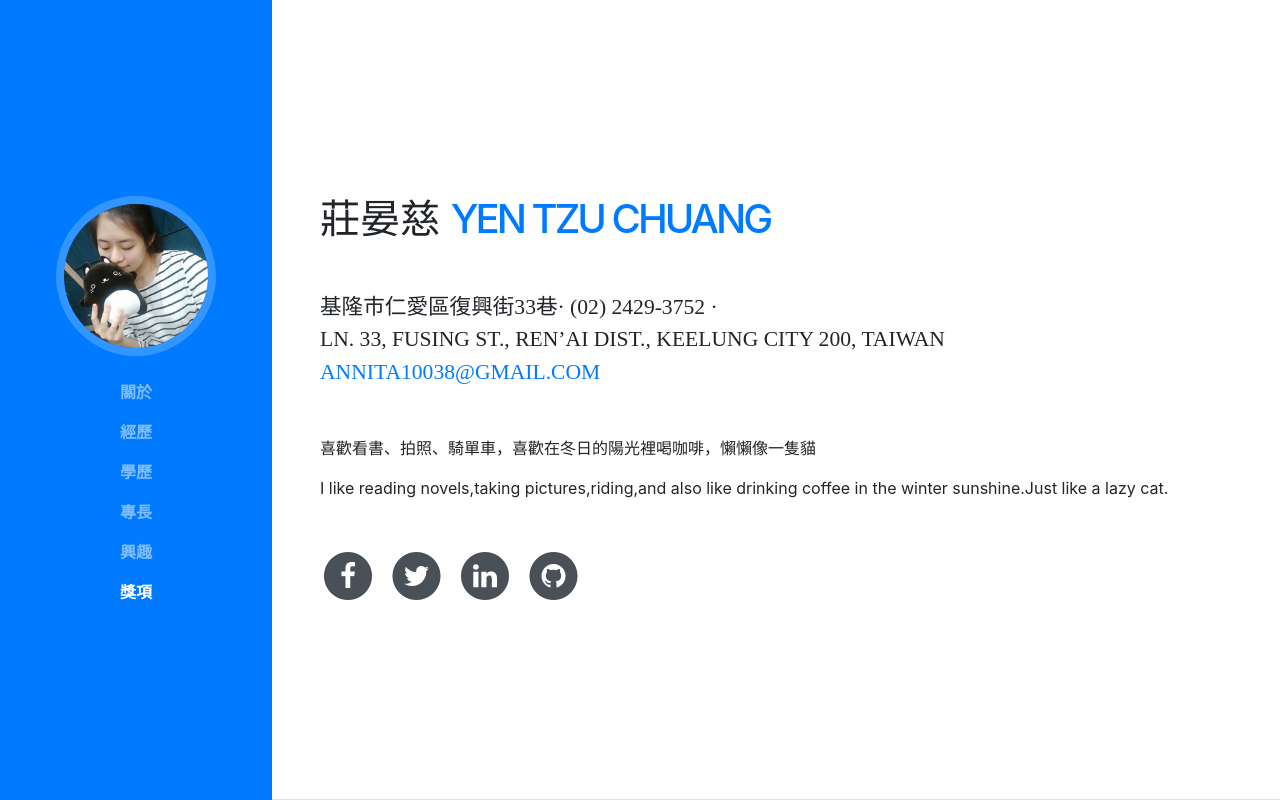
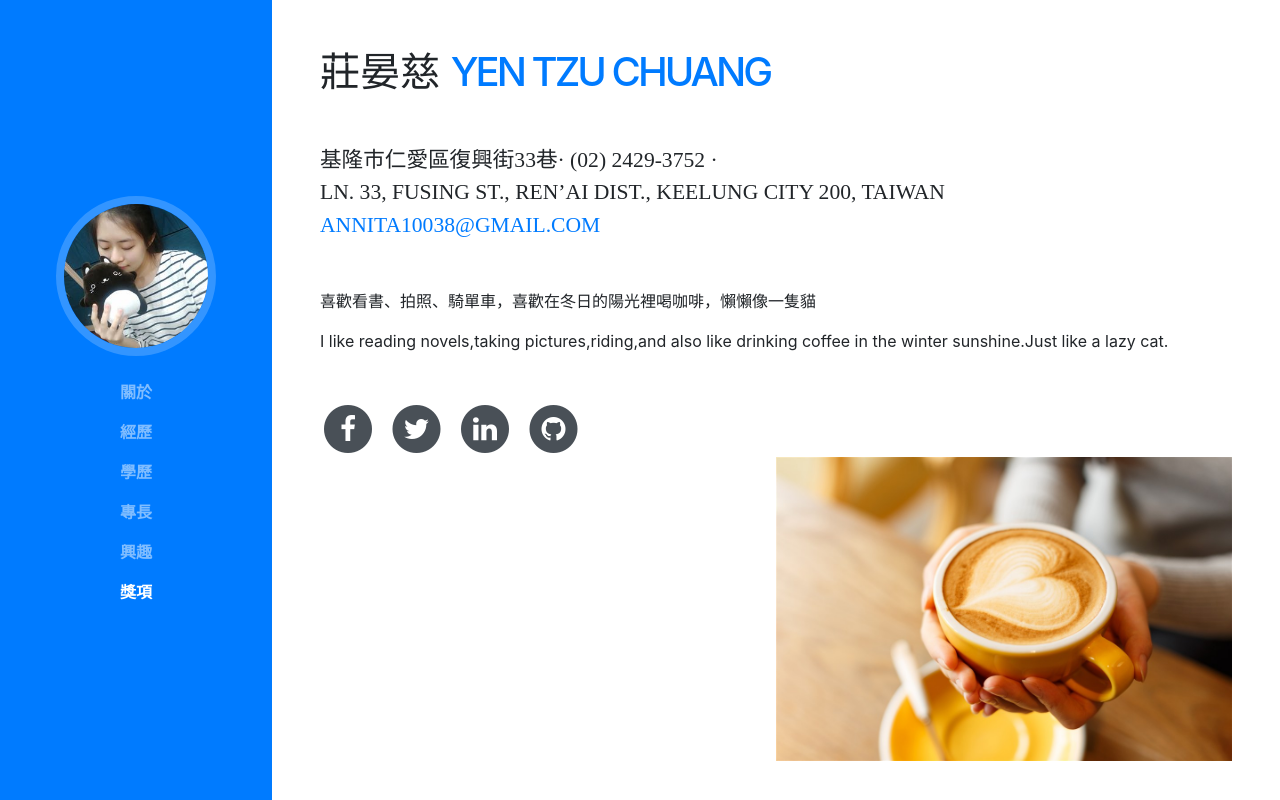
Before and after one commit to chungyentzu/chungyentzu.github.io, a website with bundled scripts: page index.html in a window 1280 px wide. Shown: the top 800 px of the page. Built offline with nearby package versions, Linux system fonts and the light colour scheme; a web font is replaced by a local one.

Commit message:
Add files via upload

```diff
--- a/index.html
+++ b/index.html
@@ -109,6 +109,7 @@
               </a>
             </li>
           </ul>
+		  <img id="coffee" src="img/coffee.jpg" class="float-right">
         </div>
       </section>
 
```
